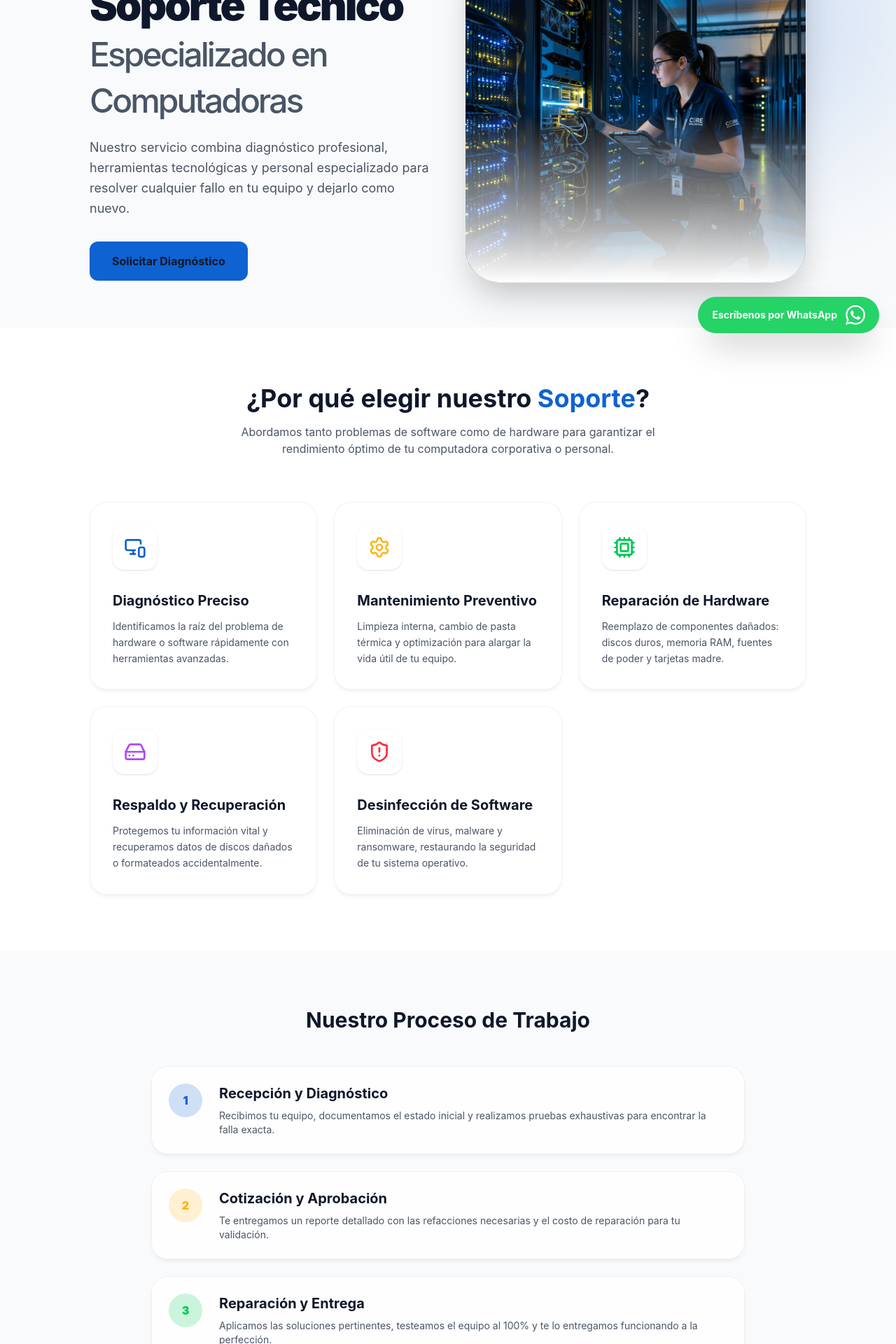
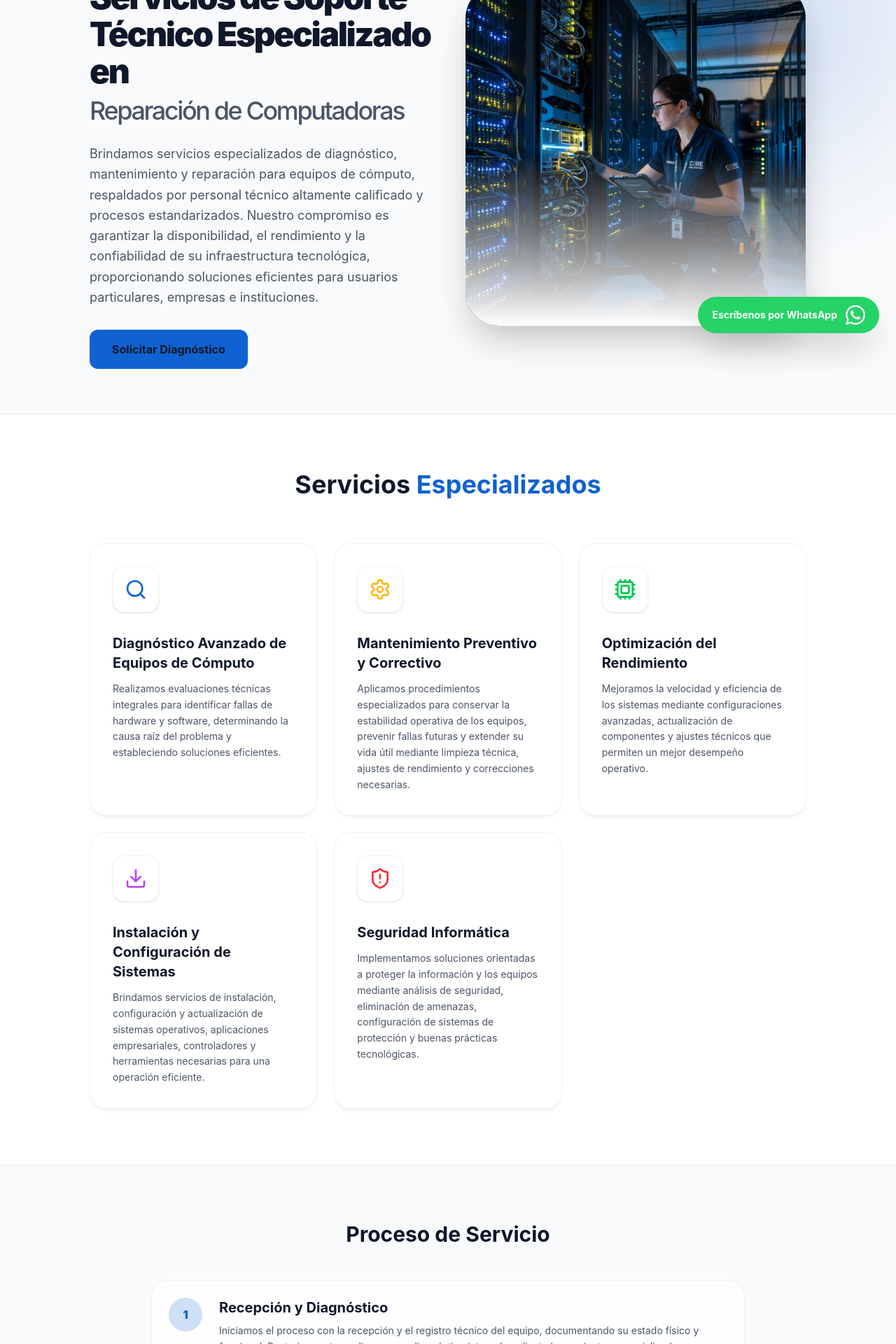
Before and after one commit to altusmarketingdigital-mx/AxtechWebv2, a Next.js app: page /servicios/soporte-tecnico in a window 1280 px wide. Shown: the part 300-2220 px from the top of the page at 70% size. Built offline with nearby package versions, Linux system fonts and the light colour scheme.

Commit message:
feat: update Soporte Tecnico page content

```diff
--- a/src/app/servicios/soporte-tecnico/page.tsx
+++ b/src/app/servicios/soporte-tecnico/page.tsx
@@ -1,35 +1,35 @@
 'use client';
 
 import { motion } from 'framer-motion';
-import { ArrowLeft, Cpu, MonitorSmartphone, Settings, ShieldAlert, HardDrive, CheckCircle2 } from 'lucide-react';
+import { ArrowLeft, Cpu, Settings, ShieldAlert, Search, Download } from 'lucide-react';
 import Link from 'next/link';
 import Image from 'next/image';
 
 export default function SoporteTecnicoPage() {
   const caracteristicas = [
     {
-      titulo: 'Diagnóstico Preciso',
-      descripcion: 'Identificamos la raíz del problema de hardware o software rápidamente con herramientas avanzadas.',
-      icono: <MonitorSmartphone className="w-8 h-8 text-primary" />
+      titulo: 'Diagnóstico Avanzado de Equipos de Cómputo',
+      descripcion: 'Realizamos evaluaciones técnicas integrales para identificar fallas de hardware y software, determinando la causa raíz del problema y estableciendo soluciones eficientes.',
+      icono: <Search className="w-8 h-8 text-primary" />
     },
     {
-      titulo: 'Mantenimiento Preventivo',
-      descripcion: 'Limpieza interna, cambio de pasta térmica y optimización para alargar la vida útil de tu equipo.',
+      titulo: 'Mantenimiento Preventivo y Correctivo',
+      descripcion: 'Aplicamos procedimientos especializados para conservar la estabilidad operativa de los equipos, prevenir fallas futuras y extender su vida útil mediante limpieza técnica, ajustes de rendimiento y correcciones necesarias.',
       icono: <Settings className="w-8 h-8 text-accent" />
     },
     {
-      titulo: 'Reparación de Hardware',
-      descripcion: 'Reemplazo de componentes dañados: discos duros, memoria RAM, fuentes de poder y tarjetas madre.',
+      titulo: 'Optimización del Rendimiento',
+      descripcion: 'Mejoramos la velocidad y eficiencia de los sistemas mediante configuraciones avanzadas, actualización de componentes y ajustes técnicos que permiten un mejor desempeño operativo.',
       icono: <Cpu className="w-8 h-8 text-green-500" />
     },
     {
-      titulo: 'Respaldo y Recuperación',
-      descripcion: 'Protegemos tu información vital y recuperamos datos de discos dañados o formateados accidentalmente.',
-      icono: <HardDrive className="w-8 h-8 text-purple-500" />
+      titulo: 'Instalación y Configuración de Sistemas',
+      descripcion: 'Brindamos servicios de instalación, configuración y actualización de sistemas operativos, aplicaciones empresariales, controladores y herramientas necesarias para una operación eficiente.',
+      icono: <Download className="w-8 h-8 text-purple-500" />
     },
     {
-      titulo: 'Desinfección de Software',
-      descripcion: 'Eliminación de virus, malware y ransomware, restaurando la seguridad de tu sistema operativo.',
+      titulo: 'Seguridad Informática',
+      descripcion: 'Implementamos soluciones orientadas a proteger la información y los equipos mediante análisis de seguridad, eliminación de amenazas, configuración de sistemas de protección y buenas prácticas tecnológicas.',
       icono: <ShieldAlert className="w-8 h-8 text-red-500" />
     }
   ];
@@ -38,7 +38,7 @@ export default function SoporteTecnicoPage() {
     <main className="min-h-screen bg-gray-50 selection:bg-primary/30 pb-20">
 
       {/* Navbar simplificado */}
-      <nav className="w-full bg-white border-gray-200 shadow-sm backdrop-blur-md border-b border-gray-200 px-6 py-4 flex justify-between items-center sticky top-0 z-50">
+      <nav className="w-full bg-white border-gray-200 shadow-sm backdrop-blur-md border-b px-6 py-4 flex justify-between items-center sticky top-0 z-50">
         <Link href="/" className="hover:scale-105 transition-transform">
           <Image src="/logo.png" alt="AXTECH INGENIERÍA" width={140} height={40} className="object-contain" priority />
         </Link>
@@ -64,10 +64,10 @@ export default function SoporteTecnicoPage() {
               initial={{ opacity: 0, y: 20 }}
               animate={{ opacity: 1, y: 0 }}
               transition={{ delay: 0.1 }}
-              className="text-4xl md:text-6xl font-black tracking-tighter mb-6 leading-[1.1]"
+              className="text-4xl md:text-5xl font-black tracking-tighter mb-6 leading-[1.1]"
             >
-              Soporte Técnico <br />
-              <span className="text-gray-600 font-medium text-3xl md:text-5xl">Especializado en Computadoras</span>
+              Servicios de Soporte Técnico Especializado en <br />
+              <span className="text-gray-600 font-medium text-3xl md:text-4xl">Reparación de Computadoras</span>
             </motion.h1>
             <motion.p
               initial={{ opacity: 0, y: 20 }}
@@ -75,7 +75,7 @@ export default function SoporteTecnicoPage() {
               transition={{ delay: 0.2 }}
               className="text-gray-600 text-lg leading-relaxed mb-8 max-w-lg"
             >
-              Nuestro servicio combina diagnóstico profesional, herramientas tecnológicas y personal especializado para resolver cualquier fallo en tu equipo y dejarlo como nuevo.
+              Brindamos servicios especializados de diagnóstico, mantenimiento y reparación para equipos de cómputo, respaldados por personal técnico altamente calificado y procesos estandarizados. Nuestro compromiso es garantizar la disponibilidad, el rendimiento y la confiabilidad de su infraestructura tecnológica, proporcionando soluciones eficientes para usuarios particulares, empresas e instituciones.
             </motion.p>
             <motion.div
               initial={{ opacity: 0, y: 20 }}
@@ -103,11 +103,10 @@ export default function SoporteTecnicoPage() {
       </section>
 
       {/* Características del Servicio */}
-      <section className="py-20 px-6 bg-white border-y border-white/5 relative">
+      <section className="py-20 px-6 bg-white border-y border-gray-200 relative">
         <div className="max-w-5xl mx-auto">
           <div className="text-center mb-16">
-            <h2 className="text-3xl md:text-4xl font-bold mb-4">¿Por qué elegir nuestro <span className="text-primary">Soporte</span>?</h2>
-            <p className="text-gray-600 max-w-2xl mx-auto">Abordamos tanto problemas de software como de hardware para garantizar el rendimiento óptimo de tu computadora corporativa o personal.</p>
+            <h2 className="text-3xl md:text-4xl font-bold mb-4">Servicios <span className="text-primary">Especializados</span></h2>
           </div>
 
           <div className="grid grid-cols-1 md:grid-cols-2 lg:grid-cols-3 gap-6">
@@ -118,9 +117,9 @@ export default function SoporteTecnicoPage() {
                 whileInView={{ opacity: 1, y: 0 }}
                 viewport={{ once: true }}
                 transition={{ delay: idx * 0.1 }}
-                className="glass-panel p-8 rounded-3xl border border-gray-200 hover:bg-white border-gray-200 shadow-sm transition-all group hover:-translate-y-1"
+                className="glass-panel p-8 rounded-3xl border border-gray-200 hover:bg-white shadow-sm transition-all group hover:-translate-y-1"
               >
-                <div className="mb-6 p-4 bg-white border-gray-200 shadow-sm rounded-2xl inline-block group-hover:scale-110 transition-transform">
+                <div className="mb-6 p-4 bg-white border border-gray-100 shadow-sm rounded-2xl inline-block group-hover:scale-110 transition-transform">
                   {item.icono}
                 </div>
                 <h3 className="text-xl font-bold mb-3">{item.titulo}</h3>
@@ -133,37 +132,37 @@ export default function SoporteTecnicoPage() {
 
       {/* Proceso */}
       <section className="py-20 px-6 max-w-4xl mx-auto">
-        <h2 className="text-3xl font-bold text-center mb-12">Nuestro Proceso de Trabajo</h2>
+        <h2 className="text-3xl font-bold text-center mb-12">Proceso de Servicio</h2>
         <div className="space-y-6">
           <div className="flex items-start gap-6 glass-panel p-6 rounded-3xl border-l-4 border-primary">
             <div className="w-12 h-12 rounded-full bg-primary/20 flex items-center justify-center font-black text-primary shrink-0">1</div>
             <div>
               <h4 className="text-xl font-bold mb-2">Recepción y Diagnóstico</h4>
-              <p className="text-gray-600 text-sm">Recibimos tu equipo, documentamos el estado inicial y realizamos pruebas exhaustivas para encontrar la falla exacta.</p>
+              <p className="text-gray-600 text-sm leading-relaxed">Iniciamos el proceso con la recepción y el registro técnico del equipo, documentando su estado físico y funcional. Posteriormente, realizamos un diagnóstico integral mediante herramientas especializadas para identificar con precisión el origen de la falla y establecer la solución más adecuada.</p>
             </div>
           </div>
           <div className="flex items-start gap-6 glass-panel p-6 rounded-3xl border-l-4 border-accent">
             <div className="w-12 h-12 rounded-full bg-accent/20 flex items-center justify-center font-black text-accent shrink-0">2</div>
             <div>
-              <h4 className="text-xl font-bold mb-2">Cotización y Aprobación</h4>
-              <p className="text-gray-600 text-sm">Te entregamos un reporte detallado con las refacciones necesarias y el costo de reparación para tu validación.</p>
+              <h4 className="text-xl font-bold mb-2">Análisis Técnico y Autorización</h4>
+              <p className="text-gray-600 text-sm leading-relaxed">Con base en los resultados del diagnóstico, elaboramos una propuesta de servicio que incluye el detalle de las acciones correctivas, las refacciones requeridas, el tiempo estimado de ejecución y el costo correspondiente. El proceso de reparación inicia únicamente después de contar con la autorización del cliente, garantizando transparencia y confianza en cada etapa.</p>
             </div>
           </div>
           <div className="flex items-start gap-6 glass-panel p-6 rounded-3xl border-l-4 border-green-500">
             <div className="w-12 h-12 rounded-full bg-green-500/20 flex items-center justify-center font-black text-green-500 shrink-0">3</div>
             <div>
-              <h4 className="text-xl font-bold mb-2">Reparación y Entrega</h4>
-              <p className="text-gray-600 text-sm">Aplicamos las soluciones pertinentes, testeamos el equipo al 100% y te lo entregamos funcionando a la perfección.</p>
+              <h4 className="text-xl font-bold mb-2">Reparación, Verificación y Entrega</h4>
+              <p className="text-gray-600 text-sm leading-relaxed">La reparación es ejecutada por personal técnico calificado, siguiendo procedimientos estandarizados y aplicando estrictos controles de calidad. Antes de la entrega, el equipo es sometido a pruebas funcionales para verificar su óptimo desempeño. Finalmente, se entrega completamente operativo, con la documentación del servicio realizado y la garantía correspondiente.</p>
             </div>
           </div>
         </div>
       </section>
 
-      {/* CTA Final */}
+      {/* Compromiso y CTA Final */}
       <section className="py-10 px-6">
-        <div className="max-w-5xl mx-auto glass-panel p-10 md:p-16 rounded-[3rem] text-center bg-gradient-to-br from-primary/10 to-accent/10 border-white/20">
-          <h2 className="text-3xl md:text-4xl font-bold mb-4">¿Tu equipo está fallando?</h2>
-          <p className="text-gray-700 mb-8 max-w-xl mx-auto">No pierdas tiempo ni información valiosa. Déjalo en manos de nuestros expertos en AXTECH.</p>
+        <div className="max-w-5xl mx-auto glass-panel p-10 md:p-16 rounded-[3rem] text-center bg-gradient-to-br from-primary/10 to-accent/10 border border-white/20">
+          <h2 className="text-3xl md:text-4xl font-bold mb-4">Nuestro Compromiso</h2>
+          <p className="text-gray-700 mb-8 max-w-2xl mx-auto leading-relaxed">Proporcionamos soluciones confiables y eficientes que permiten a nuestros clientes mantener equipos seguros, funcionales y preparados para sus necesidades operativas.</p>
           <Link href="/#cotizacion" className="px-8 py-4 bg-white text-black rounded-xl font-bold transition-all hover:scale-105 inline-block shadow-lg">
             Quiero una Cotización Formal
           </Link>
```
